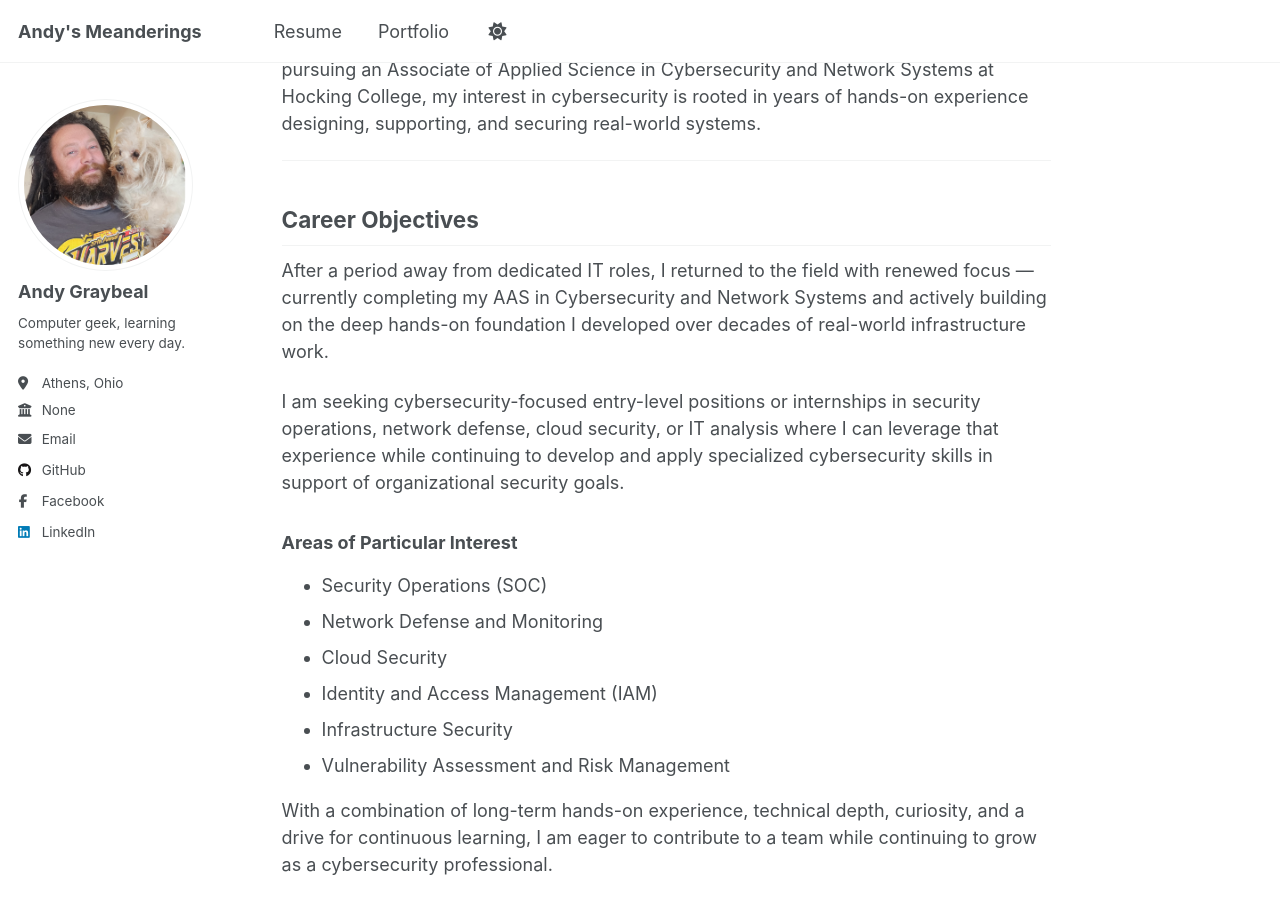
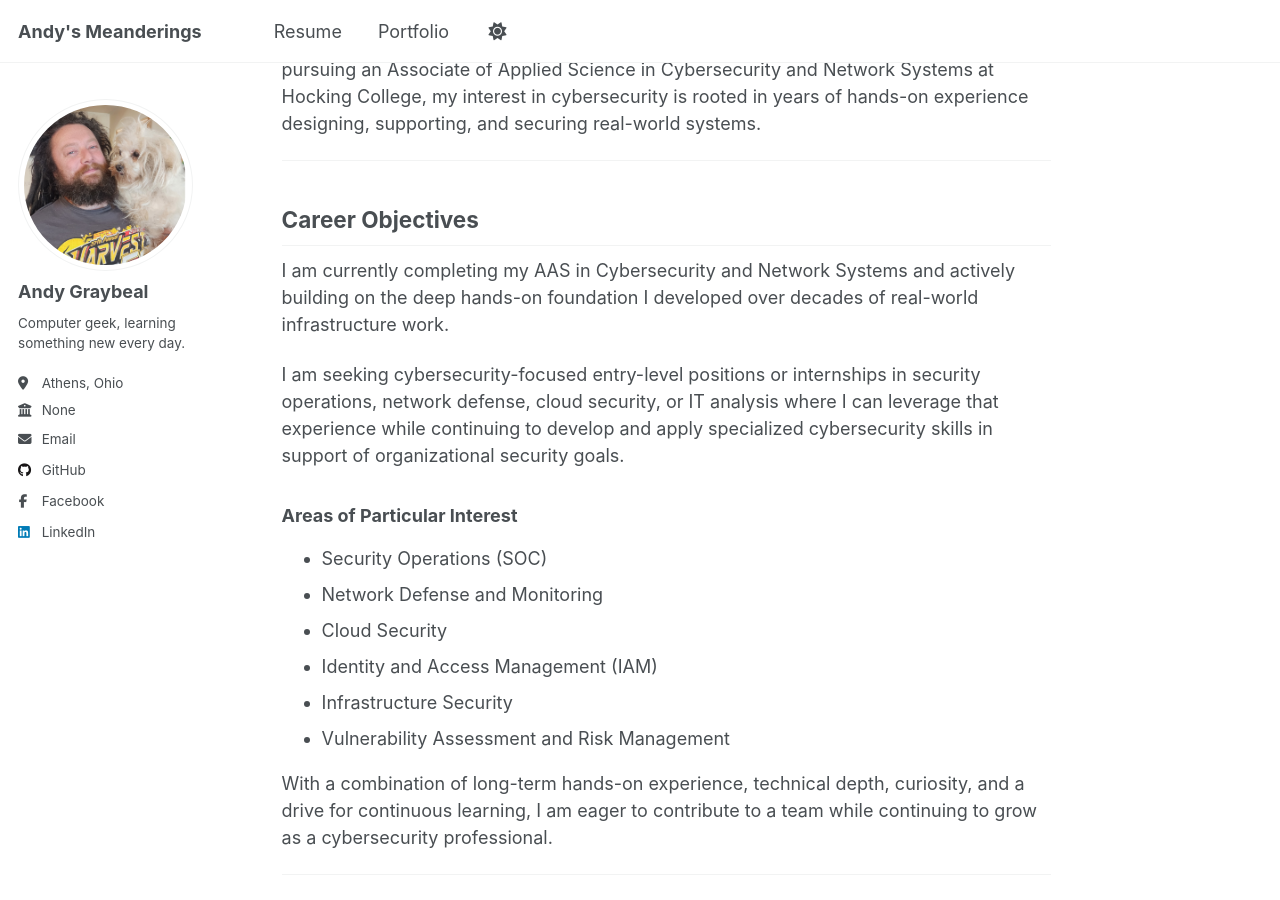
Before and after one commit to andy-graybeal/andy-graybeal.github.io, a Jekyll site: the page built from _pages/about.md, in a window 1280 px wide and 900 px high, scrolled down 394 px. Built offline with Jekyll 4.4.1, drawn with Linux system fonts in a browser that asks for light colours; a script that is not in the unit is left out.

Commit message:
Refine career objectives section for clarity
Removed redundant phrase about returning to IT roles.

```diff
--- a/_pages/about.md
+++ b/_pages/about.md
@@ -70,7 +70,7 @@ I am an experienced information technology professional with a strong open-sourc
 
 ## Career Objectives
 
-After a period away from dedicated IT roles, I returned to the field with renewed focus — currently completing my AAS in Cybersecurity and Network Systems and actively building on the deep hands-on foundation I developed over decades of real-world infrastructure work.
+I am currently completing my AAS in Cybersecurity and Network Systems and actively building on the deep hands-on foundation I developed over decades of real-world infrastructure work.
 
 I am seeking cybersecurity-focused entry-level positions or internships in security operations, network defense, cloud security, or IT analysis where I can leverage that experience while continuing to develop and apply specialized cybersecurity skills in support of organizational security goals.
 
```
